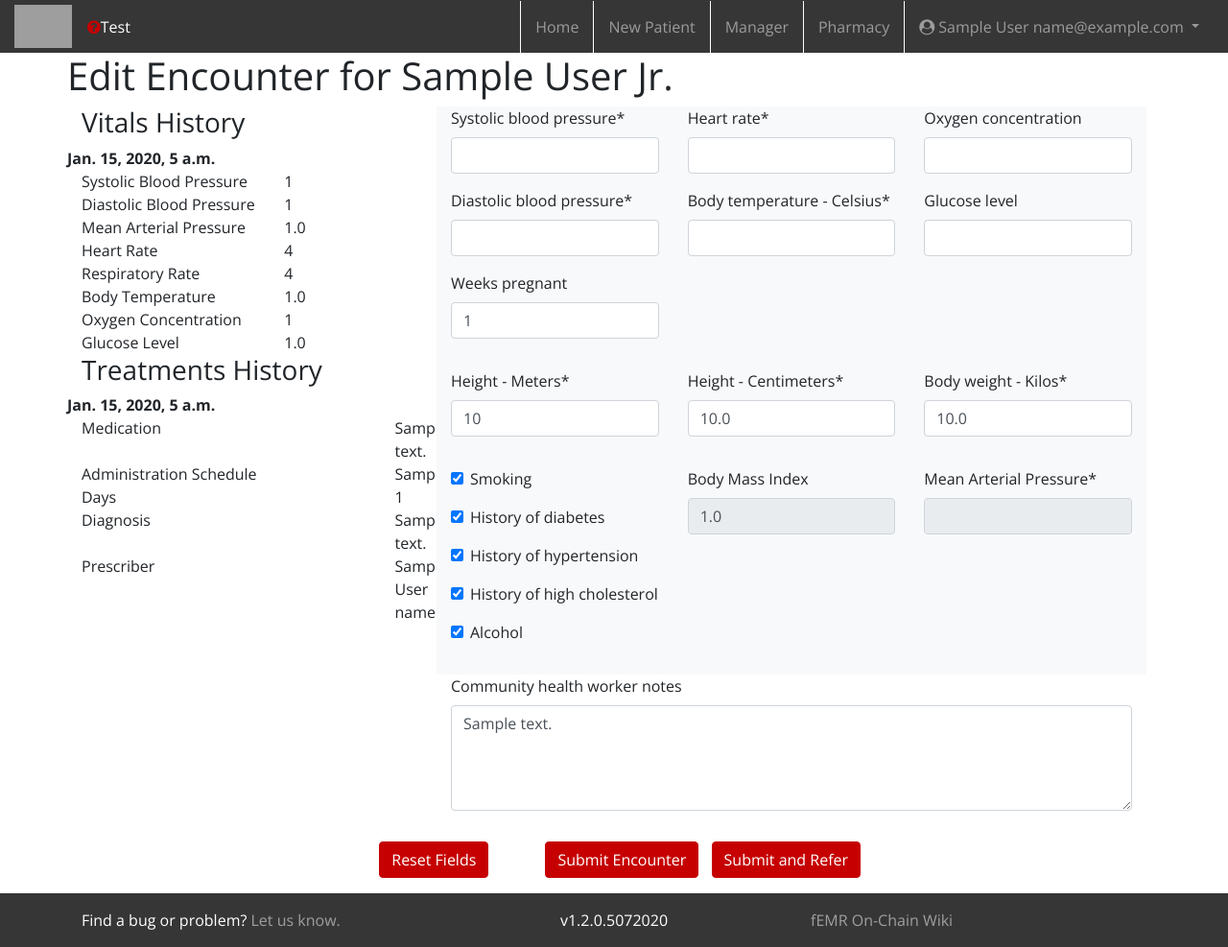
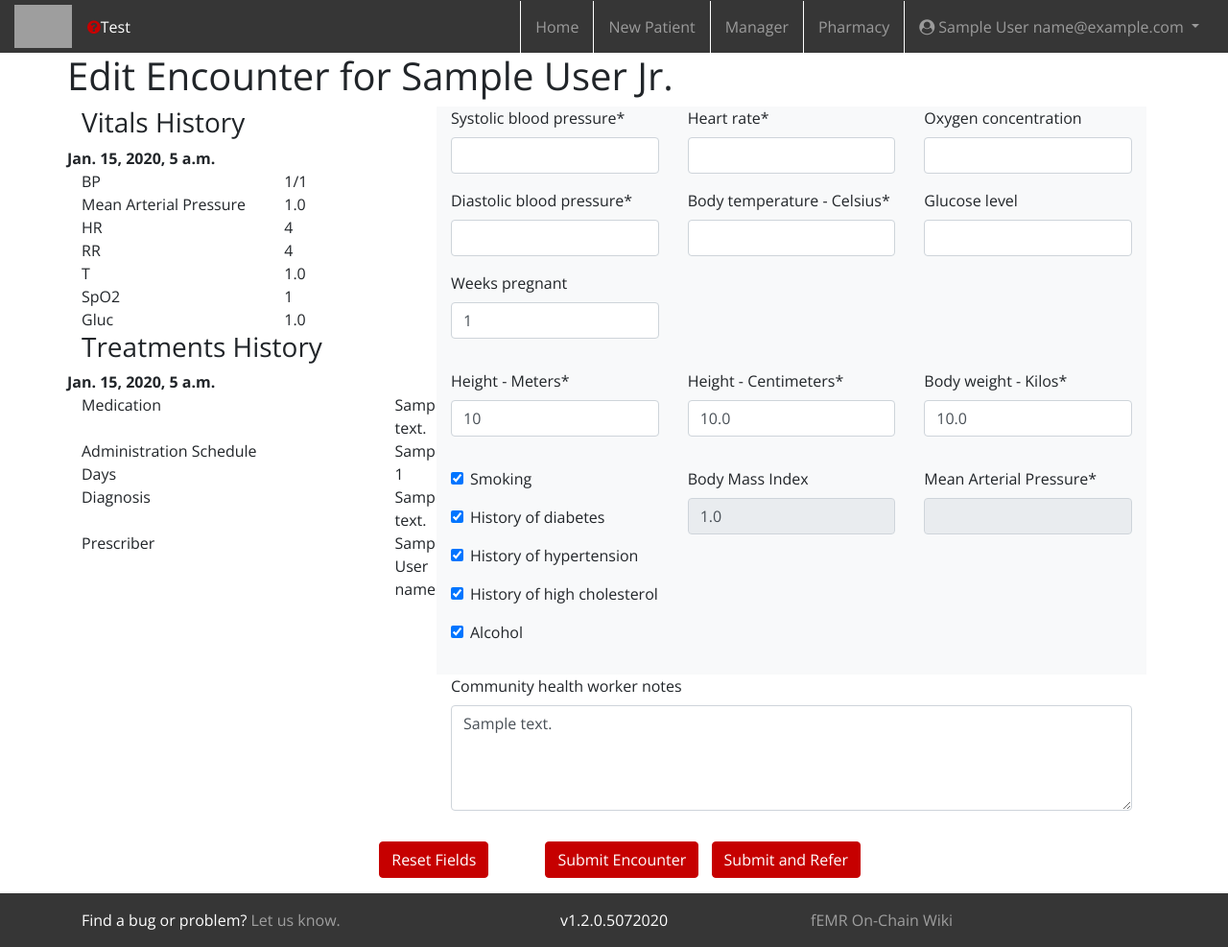
Before and after one commit to FEMR/fEMR-OnChain-Core, a Django app: page /encounter_edit_form_view/1/1 in a window 1280 px wide. Shown: the whole page at 96% size. Run offline with Django 3.2, Linux system fonts and the light colour scheme; a user stored in the database is signed in; data comes from the database, SQL or seed files in the repository; tables that the repository leaves empty hold one stand-in row (values such as "Sample post"); parts of the project's set-up code (start-up, migrations or seed data) failed here and were passed over; some libraries are stand-ins or nearby versions; grey boxes are pictures that could not be loaded.

Commit message:
Abbreviations.

```diff
--- a/main/templates/forms/edit_encounter.html
+++ b/main/templates/forms/edit_encounter.html
@@ -16,35 +16,31 @@
                     <div>
                         <div class="row"><b>{{ v.timestamp }}</b></div>
                         <div class="row">
-                            <div class="col-md-10">Systolic Blood Pressure</div>
-                            <div class="col-md-2">{{ v.systolic_blood_pressure }}</div>
-                        </div>
-                        <div class="row">
-                            <div class="col-md-10">Diastolic Blood Pressure</div>
-                            <div class="col-md-2">{{ v.diastolic_blood_pressure }}</div>
+                            <div class="col-md-10">BP</div>
+                            <div class="col-md-2">{{ v.systolic_blood_pressure }}/{{ v.diastolic_blood_pressure }}</div>
                         </div>
                         <div class="row">
                             <div class="col-md-10">Mean Arterial Pressure</div>
                             <div class="col-md-2">{{ v.mean_arterial_pressure }}</div>
                         </div>
                         <div class="row">
-                            <div class="col-md-10">Heart Rate</div>
+                            <div class="col-md-10">HR</div>
                             <div class="col-md-2">{{ v.heart_rate }}</div>
                         </div>
                         <div class="row">
-                            <div class="col-md-10">Respiratory Rate</div>
+                            <div class="col-md-10">RR</div>
                             <div class="col-md-2">{{ v.respiratory_rate }}</div>
                         </div>
                         <div class="row">
-                            <div class="col-md-10">Body Temperature</div>
+                            <div class="col-md-10">T</div>
                             <div class="col-md-2">{{ v.body_temperature }}</div>
                         </div>
                         <div class="row">
-                            <div class="col-md-10">Oxygen Concentration</div>
+                            <div class="col-md-10">SpO2</div>
                             <div class="col-md-2">{{ v.oxygen_concentration }}</div>
                         </div>
                         <div class="row">
-                            <div class="col-md-10">Glucose Level</div>
+                            <div class="col-md-10">Gluc</div>
                             <div class="col-md-2">{{ v.glucose_level }}</div>
                         </div>
                     </div>
```
